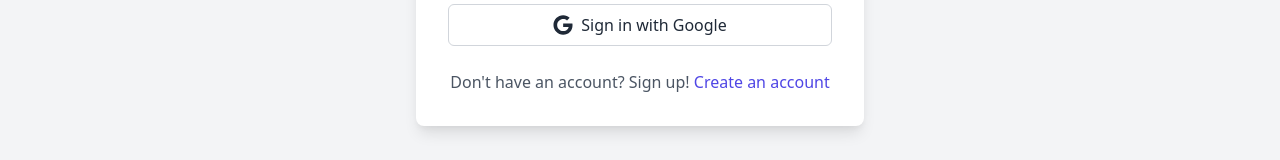
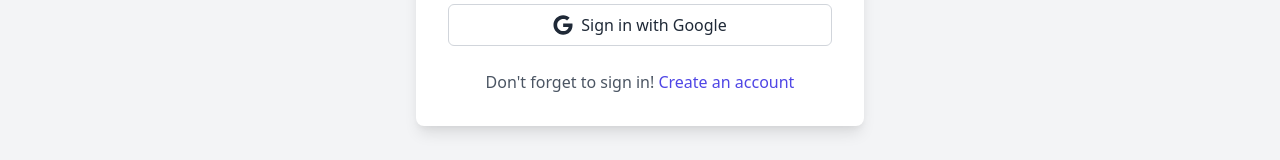
Before and after one commit to ishi142005/bitlinks, a Next.js app: page /signin in a window 1280 px wide. Shown: the part 567-727 px from the top of the page. Built offline with nearby package versions, Linux system fonts and the light colour scheme; no server answers.

Commit message:
Escape apostrophe in signin page to fix build error

```diff
--- a/app/signin/page.js
+++ b/app/signin/page.js
@@ -87,7 +87,7 @@ export default function SignInPage() {
         </button>
 
         <div className="mt-6 text-center text-gray-600">
-          <p>{"Don't have an account? Sign up!"} <Link href="/signup" className="text-indigo-600 hover:underline">Create an account</Link></p>
+          <p>Don&#39;t forget to sign in! <Link href="/signup" className="text-indigo-600 hover:underline">Create an account</Link></p>
         </div>
       </div>
     </div>
```
